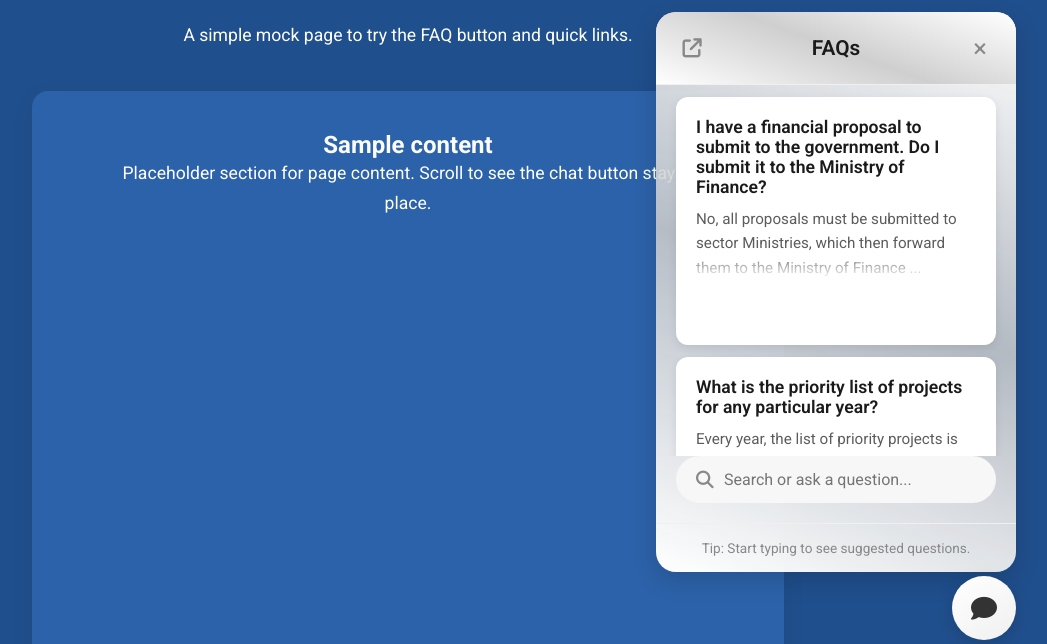
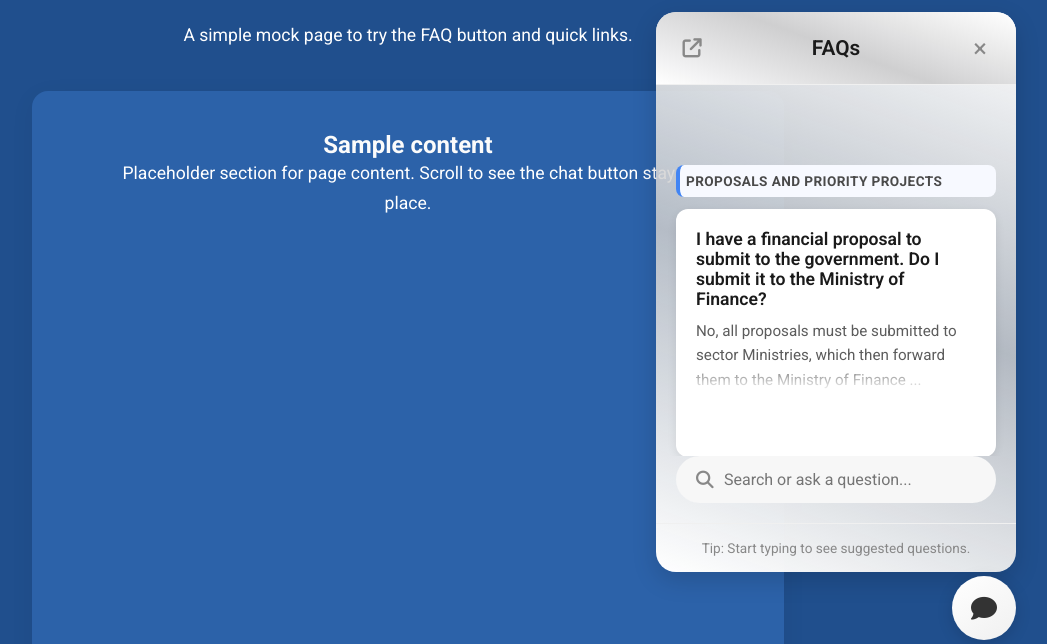
Before and after one commit to MOF-APPLICATIONS-UNIT/smart_faq, a plain HTML site: page index.html in a window 1280 px wide. Both pictures are taken after a click on the button "Open FAQ". Shown: the part 128-772 px from the top of the page, without its empty margins (232-1279 px from the left). Drawn offline with Linux system fonts and the light colour scheme.

Commit message:
categorizing the faqs

```diff
--- a/index.html
+++ b/index.html
@@ -266,6 +266,24 @@
       padding: 0 20px 20px;
     }
 
+    .faq-category {
+      margin: 18px 0 8px;
+    }
+
+    .faq-category-title {
+      font-size: 0.85rem;
+      font-weight: 700;
+      letter-spacing: 0.03em;
+      color: #4a4a4a;
+      text-transform: uppercase;
+      padding: 8px 6px;
+      border-left: 4px solid #4285f4;
+      background: #f7f9ff;
+      border-radius: 8px;
+      margin: 14px 0 6px;
+      margin-top: 5rem;
+    }
+
     .faq-item {
       background: #fff;
       border-radius: 12px;
@@ -287,10 +305,7 @@
       z-index: 1;
     }
 
-    .faq-list:has(.faq-item.focused) .faq-item:not(.focused) {
-        /* background: rgba(225, 225, 225, 0.814); */
-      /* filter: blur(.5px); */
-    }
+    /* Intentionally left out dimming non-focused items for clarity */
 
     .faq-question {
       font-weight: 600;
@@ -825,10 +840,73 @@
         expandBtn.textContent = suggestionsContainer.classList.contains('expanded') ? 'Show less' : 'Show all';
       });
 
+      // Category helpers
+      const CATEGORY_ORDER = [
+        'PROPOSALS AND PRIORITY PROJECTS',
+        'GOVERNMENT AUTHORITY LETTERS',
+        'RECRUITMENT',
+        'TAX EXEMPTION',
+        'PROCUREMENT',
+        'FINANCIAL CLEARANCE',
+        'BIOMETRIC REGISTRATION',
+        'PAYMENTS',
+        'COMMITMENT AUTHORISATION',
+        'PFM COMPLIANCE',
+        'OTHER'
+      ];
+
+      function getCategory(faq) {
+        const q = (faq.question + ' ' + faq.answer).toLowerCase();
+        if (q.includes('proposal') || q.includes('priority project')) return 'PROPOSALS AND PRIORITY PROJECTS';
+        if (q.includes('authority letter')) return 'GOVERNMENT AUTHORITY LETTERS';
+        if (q.includes('recruitment') || q.includes('consultant')) return 'RECRUITMENT';
+        if (q.includes('tax exemption') || q.includes('exemption')) return 'TAX EXEMPTION';
+        if (
+          q.includes('tender') || q.includes('ghaneps') || q.includes('procurement') ||
+          q.includes('contract') || q.includes('bid')
+        ) return 'PROCUREMENT';
+        if (q.includes('financial clearance') || q.includes('clearance')) return 'FINANCIAL CLEARANCE';
+        if (q.includes('biometric') || q.includes('registration') || q.includes('pensioner') || q.includes('staff id')) return 'BIOMETRIC REGISTRATION';
+        if (q.includes('payment') || q.includes('paid') || q.includes('gifmis')) return 'PAYMENTS';
+        if (q.includes('commitment authorisation') || q.includes('commitment authorization')) return 'COMMITMENT AUTHORISATION';
+        if (q.includes('pfm') || q.includes('compliance') || q.includes('league table') || q.includes('cccc')) return 'PFM COMPLIANCE';
+        return 'OTHER';
+      }
+
+      function groupByCategory(faqsToDisplay) {
+        const groups = {};
+        faqsToDisplay.forEach(f => {
+          const cat = getCategory(f);
+          if (!groups[cat]) groups[cat] = [];
+          groups[cat].push(f);
+        });
+        return groups;
+      }
+
       function renderFAQs(faqsToDisplay) {
         faqList.innerHTML = '';
-        faqsToDisplay.forEach((faq) => {
-          // Use the actual FAQ ID from the faq object, not the array index
+        if (!faqsToDisplay || faqsToDisplay.length === 0) {
+          const empty = document.createElement('div');
+          empty.className = 'faq-category';
+          empty.innerHTML = '<div class="faq-category-title">No results</div>';
+          faqList.appendChild(empty);
+          return;
+        }
+
+        const groups = groupByCategory(faqsToDisplay);
+        CATEGORY_ORDER.forEach(categoryName => {
+          const items = groups[categoryName];
+          if (!items || items.length === 0) return;
+
+          const section = document.createElement('div');
+          section.className = 'faq-category';
+
+          const header = document.createElement('div');
+          header.className = 'faq-category-title';
+          header.textContent = categoryName;
+          section.appendChild(header);
+
+          items.forEach(faq => {
             const faqId = `faq-${faq.id}`;
             const faqElement = document.createElement('div');
             faqElement.className = 'faq-item';
@@ -840,17 +918,18 @@
             faqElement.addEventListener('click', (e) => {
               e.stopPropagation();
               const isFocused = faqElement.classList.contains('focused');
-            // Remove focus from all items
               document.querySelectorAll('.faq-item').forEach(item => {
                 item.classList.remove('focused');
               });
-            // Toggle expanded and focus
               faqElement.classList.toggle('expanded');
               if (!isFocused) {
                 faqElement.classList.add('focused');
               }
             });
-          faqList.appendChild(faqElement);
+            section.appendChild(faqElement);
+          });
+
+          faqList.appendChild(section);
         });
       }
 
```
Lines whose indentation alone changed are shown as unchanged.
